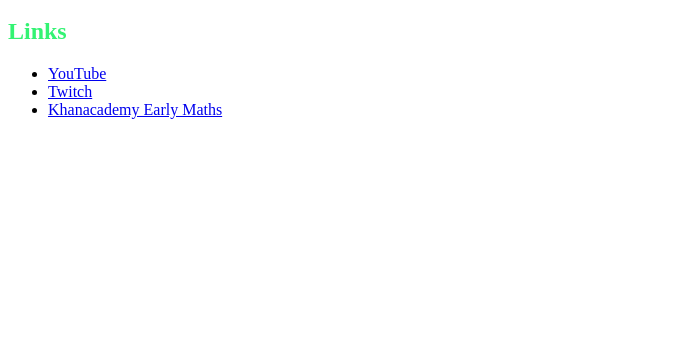
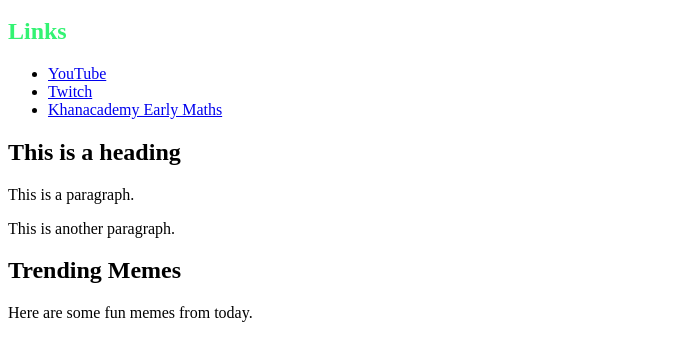
Before and after one commit to TangentJay/aggregation, a plain HTML site: page index.html in a window 1280 px wide. Shown: the part 100-458 px from the top of the page, without its empty margins (0-682 px from the left). Drawn offline with Linux system fonts and the light colour scheme.

Commit message:
Update index.html

```diff
--- a/index.html
+++ b/index.html
@@ -28,16 +28,19 @@
 </section>
 
 
-    </body>
+
+
+<section>
+<h1>This is a heading</h1>
+<p>This is a paragraph.</p>
+<p>This is another paragraph.</p>
+
+ <h2>Trending Memes</h2>
+  <p>Here are some fun memes from today.</p>
+</section>
 
 
 
 
-
-
-
-
-
-
-
+</body>
 </html>
```
